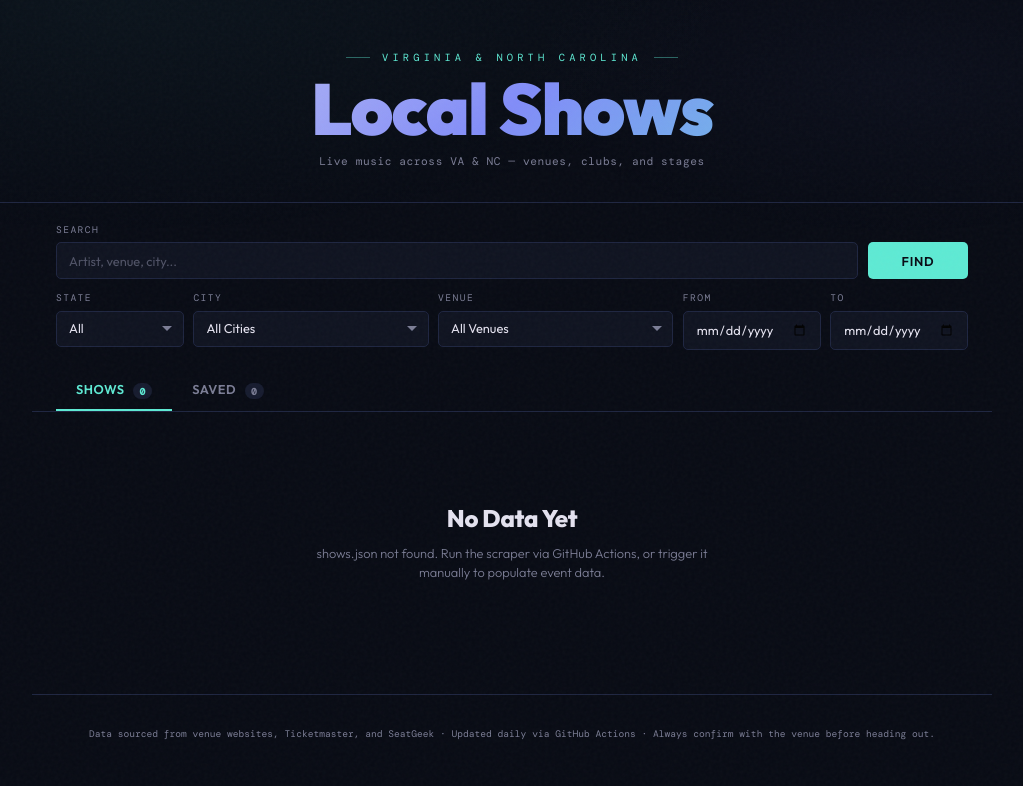
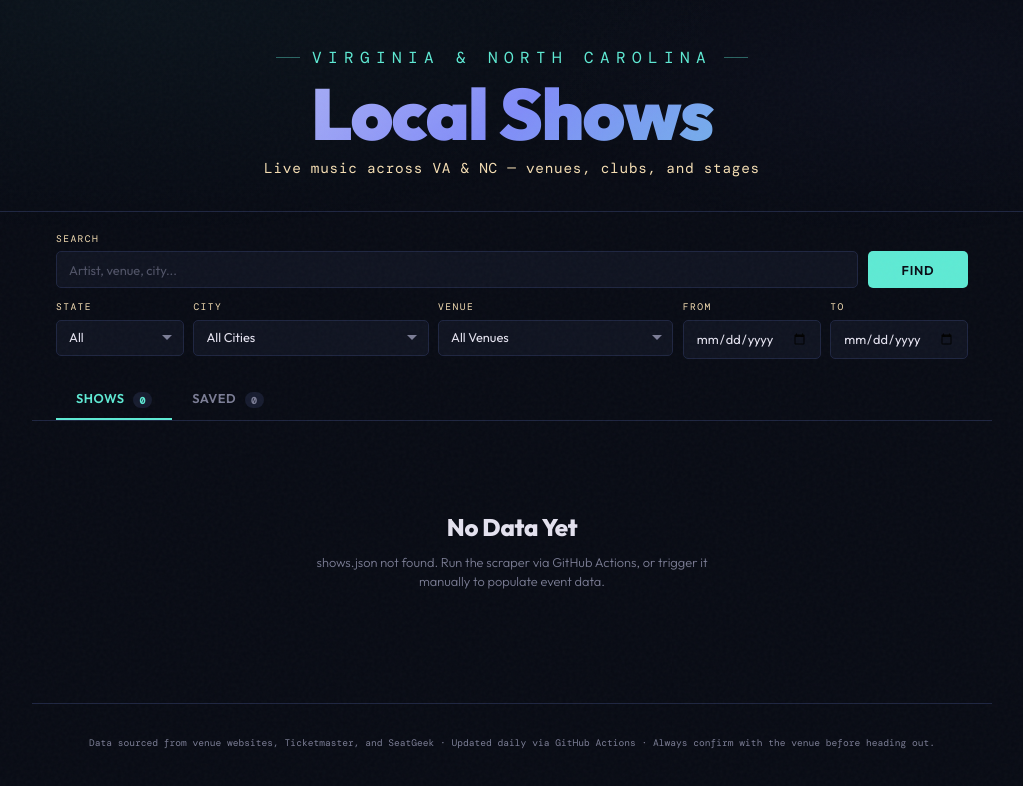
Before and after one commit to ghostonthird/Show-Guide, a website: page index.html in a window 1280 px wide. Shown: the whole page, without its empty margins (128-1151 px from the left). Drawn offline with nearby package versions, Linux system fonts and the light colour scheme; no server answers.

Commit message:
Update UI styling
Update UI styling for contrast and readability improvements.

```diff
--- a/index.html
+++ b/index.html
@@ -71,7 +71,7 @@ header {
 
 .header-eyebrow {
   font-family: var(--font-mono);
-  font-size: 0.65rem;
+  font-size: 1rem;
   text-transform: uppercase;
   letter-spacing: 0.4em;
   color: var(--accent);
@@ -104,8 +104,8 @@ header h1 {
 
 header .tagline {
   font-family: var(--font-mono);
-  font-size: 0.7rem;
-  color: var(--text-dim);
+  font-size: 0.9rem;
+  color: wheat;
   margin-top: 0.5rem;
   letter-spacing: 0.05em;
 }
@@ -143,7 +143,7 @@ header .tagline {
   font-size: 0.6rem;
   text-transform: uppercase;
   letter-spacing: 0.15em;
-  color: var(--text-dim);
+  color: wheat;
   margin-bottom: 0.3rem;
 }
 
```
